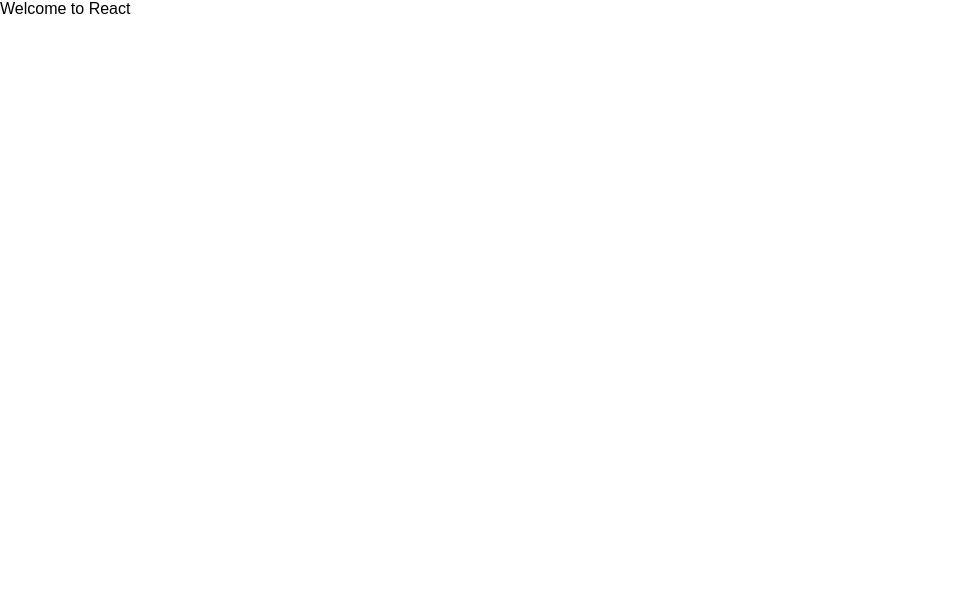
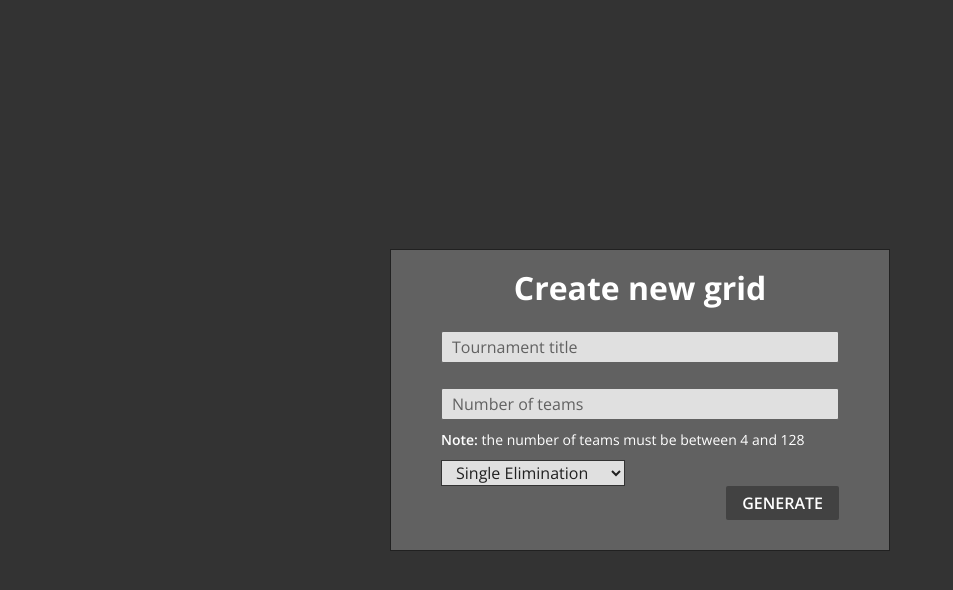
Before and after one commit to kambala3000/tournament-table, a React app: page / in a window 1280 px wide. Shown: the whole page, without its empty margins (0-953 px from the left). Built offline with nearby package versions, Linux system fonts and the light colour scheme.

Commit message:
modal, initial store, some styles

```diff
--- a/package.json
+++ b/package.json
@@ -3,11 +3,14 @@
   "version": "0.1.0",
   "private": true,
   "dependencies": {
+    "classnames": "^2.2.5",
     "node-sass-chokidar": "0.0.3",
     "npm-run-all": "^4.1.1",
     "react": "^15.6.1",
     "react-dom": "^15.6.1",
-        "react-scripts": "1.0.13"
+    "react-redux": "^5.0.6",
+    "react-scripts": "1.0.13",
+    "redux": "^3.7.2"
   },
   "scripts": {
     "build-css": "node-sass-chokidar src/ -o src/",
--- a/public/index.html
+++ b/public/index.html
@@ -1,40 +1,17 @@
 <!doctype html>
 <html lang="en">
+
 <head>
   <meta charset="utf-8">
   <meta name="viewport" content="width=device-width, initial-scale=1, shrink-to-fit=no">
-    <meta name="theme-color" content="#000000">
-    <!--
-      manifest.json provides metadata used when your web app is added to the
-      homescreen on Android. See https://developers.google.com/web/fundamentals/engage-and-retain/web-app-manifest/
-    -->
   <link rel="manifest" href="%PUBLIC_URL%/manifest.json">
   <link rel="shortcut icon" href="%PUBLIC_URL%/favicon.ico">
-    <!--
-      Notice the use of %PUBLIC_URL% in the tags above.
-      It will be replaced with the URL of the `public` folder during the build.
-      Only files inside the `public` folder can be referenced from the HTML.
+  <link href="https://fonts.googleapis.com/css?family=Open+Sans:400,600,700,800&amp;subset=cyrillic" rel="stylesheet">
+  <title>Tournament table generator</title>
+</head>
 
-      Unlike "/favicon.ico" or "favicon.ico", "%PUBLIC_URL%/favicon.ico" will
-      work correctly both with client-side routing and a non-root public URL.
-      Learn how to configure a non-root public URL by running `npm run build`.
-    -->
-    <title>React App</title>
-  </head>
 <body>
-    <noscript>
-      You need to enable JavaScript to run this app.
-    </noscript>
   <div id="root"></div>
-    <!--
-      This HTML file is a template.
-      If you open it directly in the browser, you will see an empty page.
+</body>
 
-      You can add webfonts, meta tags, or analytics to this file.
-      The build step will place the bundled scripts into the <body> tag.
-
-      To begin the development, run `npm start` or `yarn start`.
-      To create a production bundle, use `npm run build` or `yarn build`.
-    -->
-  </body>
 </html>
--- /dev/null
+++ b/src/css/StartForm.scss
@@ -0,0 +1,90 @@
+.start-form {
+    display: flex;
+    flex-direction: row;
+    justify-content: center;
+    align-items: center;
+    width: 100%;
+    height: 100vh;
+    &__content {
+        width: 500px;
+        padding: 20px 50px 30px 50px;
+        background-color: #616161;
+        border: 1px solid #212121;
+    }
+    &__title {
+        text-align: center;
+    }
+    &__input-wrap {
+        display: flex;
+        flex-direction: row;
+        justify-content: center;
+        padding-top: 25px;
+    }
+    &__input {
+        width: 100%;
+        height: 32px;
+        padding: 0 10px;
+        border: none;
+        outline: none;
+        border-radius: 2px;
+        background-color: #e0e0e0;
+        border: 1px solid #616161;
+        box-shadow: 0px 0px 0px 0px transparent;
+        transition: background-color 0.2s linear, border-color 0.2s linear, box-shadow 0.2s linear;
+        &:focus {
+            background-color: #fff;
+        }
+        &::-webkit-input-placeholder {
+            color: #616161;
+        }
+        &--error {
+            border-color: #c62828;
+            box-shadow: 0px 0px 2px 0px rgba(198, 40, 40, 1);
+        }
+    }
+    &__note {
+        padding: 12px 0;
+        font-size: 14px;
+        cursor: default;
+        &--bold {
+            font-weight: 600;
+        }
+    }
+    &__select-wrap {
+    }
+    &__select {
+        display: block;
+        background-color: #e0e0e0;
+        padding: 0 10px;
+        margin: 0;
+        line-height: 26px;
+        font-size: 16px;
+        margin: 0;
+        border: 1px solid #333;
+        color: #212121;
+        cursor: pointer;
+    }
+    &__btn-wrap {
+        display: flex;
+        flex-direction: row;
+        justify-content: flex-end;
+    }
+    &__submit-btn {
+        height: 34px;
+        padding: 8px 16px;
+        border-radius: 2px;
+        border: none;
+        outline: none;
+        background-color: #424242;
+        color: #fff;
+        text-transform: uppercase;
+        font-weight: 600;
+        cursor: pointer;
+        transition: background-color 0.1s ease, color 0.1s ease;
+        &:hover,
+        &:focus {
+            color: #eeeeee;
+            background-color: #4d4d4d;
+        }
+    }
+}
--- a/src/css/index.scss
+++ b/src/css/index.scss
@@ -491,3 +491,19 @@ ul {
     padding: 0;
     margin: 0;
 }
+
+input::-webkit-outer-spin-button,
+input::-webkit-inner-spin-button {
+    -webkit-appearance: none;
+    margin: 0;
+}
+
+input[type='number'] {
+    -moz-appearance: textfield;
+}
+
+body {
+    background-color: #333333;
+    color: #fff;
+    font-family: 'Open Sans', Arial, sans-serif;
+}
--- a/src/index.js
+++ b/src/index.js
@@ -1,9 +1,18 @@
 import React from 'react';
 import ReactDOM from 'react-dom';
+import { Provider } from 'react-redux';
 
 import './css/index.css';
 import App from './scripts/components/App';
+import configureStore from './scripts/store/configureStore';
 import registerServiceWorker from './scripts/registerServiceWorker';
 
-ReactDOM.render(<App />, document.getElementById('root'));
+const store = configureStore();
+
+ReactDOM.render(
+    <Provider store={store}>
+        <App />
+    </Provider>,
+    document.getElementById('root')
+);
 registerServiceWorker();
--- a/src/scripts/components/App.js
+++ b/src/scripts/components/App.js
@@ -1,10 +1,15 @@
 import React, { Component } from 'react';
 
 import '../../css/App.css';
+import StartForm from './StartForm';
 
 class App extends Component {
     render() {
-        return <div className="main-app">Welcome to React</div>;
+        return (
+            <div className="main-app">
+                <StartForm />
+            </div>
+        );
     }
 }
 
--- /dev/null
+++ b/src/scripts/components/StartForm.js
@@ -0,0 +1,95 @@
+import React, { Component } from 'react';
+import classnames from 'classnames';
+
+import '../../css/StartForm.css';
+
+class StartForm extends Component {
+    constructor(props) {
+        super(props);
+        this.state = {
+            title: '',
+            amount: '',
+            type: 'single',
+            amountError: false
+        };
+    }
+
+    titleInputHandler = e => {
+        this.setState({ title: e.target.value });
+    };
+
+    numFieldHandler = e => {
+        const value = e.target.value;
+        if (value < 4 || value > 128 || value.search(/[^0-9]/g) > -1) {
+            this.setState({ amountError: true, amount: value });
+        } else {
+            this.setState({ amountError: false, amount: value });
+        }
+    };
+
+    selectHandler = e => {
+        this.setState({ type: e.target.value });
+    };
+
+    generateGrid = e => {
+        e.preventDefault();
+        e.stopPropagation();
+        if (!this.state.amountError) {
+            console.log(this.state);
+        }
+    };
+
+    render() {
+        return (
+            <div className="start-form">
+                <form className="start-form__content" onSubmit={this.generateGrid}>
+                    <h1 className="start-form__title">Create new grid</h1>
+                    <div className="start-form__input-wrap">
+                        <input
+                            type="text"
+                            className="start-form__input"
+                            placeholder="Tournament title"
+                            onChange={this.titleInputHandler}
+                            required
+                        />
+                    </div>
+                    <div className="start-form__input-wrap">
+                        <input
+                            type="text"
+                            className={classnames('start-form__input', {
+                                'start-form__input--error': this.state.amountError
+                            })}
+                            placeholder="Number of teams"
+                            onChange={this.numFieldHandler}
+                            required
+                        />
+                    </div>
+                    <p className="start-form__note">
+                        <span className="start-form__note--bold">Note:</span> the number of teams
+                        must be between 4 and 128
+                    </p>
+                    <div className="start-form__select-wrap">
+                        <select
+                            name="tour-type"
+                            id="tour-type"
+                            className="start-form__select"
+                            onChange={this.selectHandler}
+                        >
+                            <option value="single" defaultValue>
+                                Single Elimination
+                            </option>
+                            <option value="double">Double Elimination</option>
+                        </select>
+                    </div>
+                    <div className="start-form__btn-wrap">
+                        <button type="submit" className="start-form__submit-btn">
+                            Generate
+                        </button>
+                    </div>
+                </form>
+            </div>
+        );
+    }
+}
+
+export default StartForm;
--- /dev/null
+++ b/src/scripts/reducers/rootReducer.js
@@ -0,0 +1,6 @@
+import { combineReducers } from 'redux';
+import ui from './ui';
+
+export default combineReducers({
+    ui
+});
--- /dev/null
+++ b/src/scripts/reducers/ui.js
@@ -0,0 +1,10 @@
+const initialState = {
+    showStartModal: true
+};
+
+export default function ui(state = initialState, action) {
+    switch (action.type) {
+        default:
+            return state;
+    }
+}
--- /dev/null
+++ b/src/scripts/store/configureStore.js
@@ -0,0 +1,11 @@
+import { createStore } from 'redux';
+import rootReducer from '../reducers/rootReducer';
+
+export default function configureStore(initialState) {
+    const store = createStore(
+        rootReducer,
+        initialState,
+        window.devToolsExtension ? window.devToolsExtension() : f => f
+    );
+    return store;
+}
```
Lines whose indentation alone changed are shown as unchanged.
